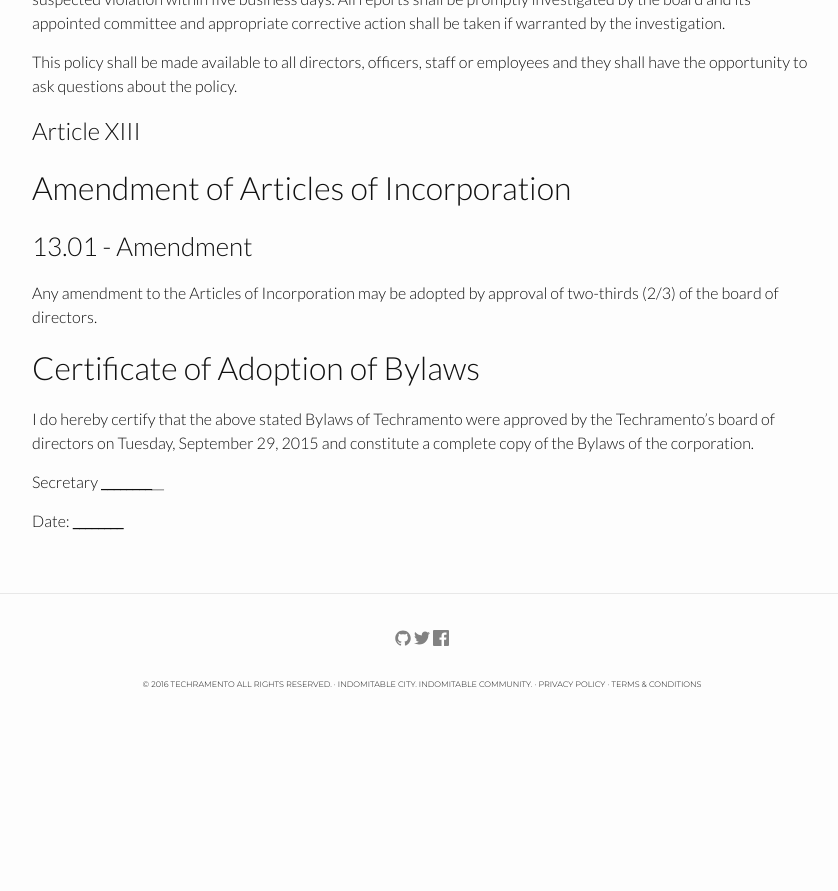
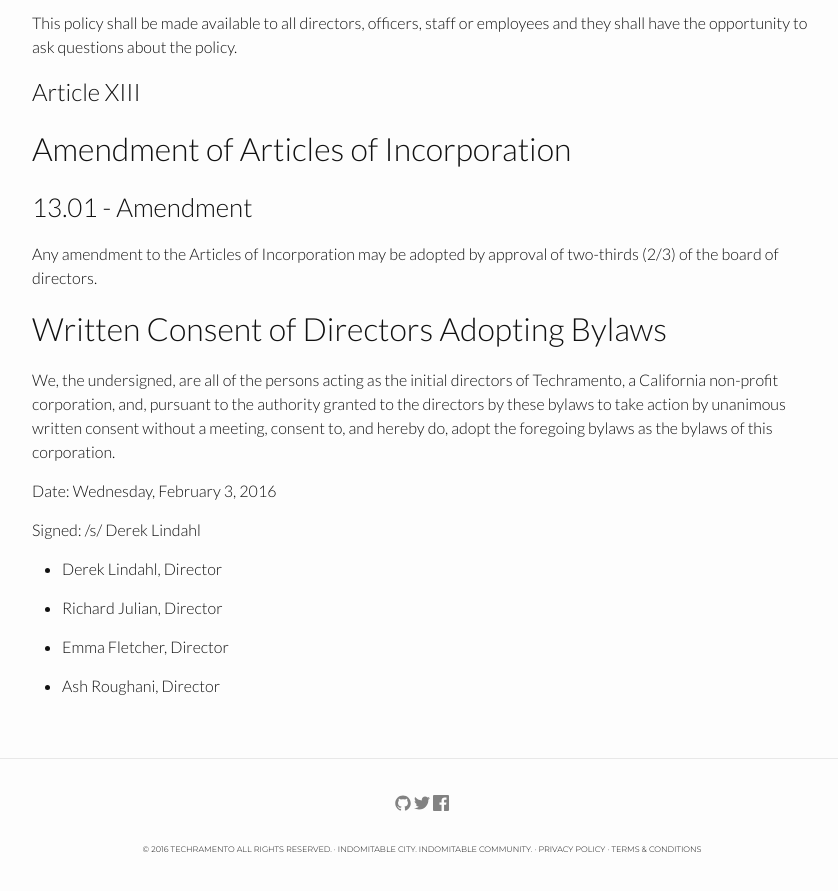
Before and after one commit to techramento/techramento.github.io, a Jekyll site: the page built from BYLAWS.md, in a window 1280 px wide and 900 px high, scrolled down 17198 px. Shown: the top 891 px of the window, without its empty margins (218-1056 px from the left). Built offline with Jekyll 4.4.1, drawn with Linux system fonts in a browser that asks for light colours; before the commit the page ends 17933 px from its top, so only the background shows below that; some of the changed text lies outside the part shown.

Commit message:
Change adoption consent language
Includes change to "adoption" phrasing as well as programmatically printing
the names of each Officer that agreed to adopt said bylaws.

```diff
--- a/BYLAWS.md
+++ b/BYLAWS.md
@@ -4,11 +4,11 @@
 title: Non-Profit Corporate Bylaws
 permalink: /our_mission/bylaws/
 stylesheet: bylaws
-adopted_at: 2015-09-29
+adopted_at: 2016-02-03
 ---
 
-**NOTE:** These {{ page.title }} are a placeholder and have not yet been reviewed nor
-adopted.
+{% assign initial_board_members = site.data.board_of_directors | where:'initial_member',true %}
+{% assign presidents = initial_board_members | where:'title','President' %}
 
 # Article I
 
@@ -504,10 +504,17 @@
 
 Any amendment to the Articles of Incorporation may be adopted by approval of two-thirds (2/3) of the board of directors.
 
-## Certificate of Adoption of Bylaws
+## Written Consent of Directors Adopting Bylaws
 
-I do hereby certify that the above stated Bylaws of {{ site.legal_title }} were approved by the {{ site.legal_title }}’s board of directors on {{ page.adopted_at | date: '%A, %B %-d, %Y' }} and constitute a complete copy of the Bylaws of the corporation.
+We, the undersigned, are all of the persons acting as the initial directors of {{ site.legal_title }}, a California non-profit corporation, and, pursuant to the authority granted to the directors by these bylaws to take action by unanimous written consent without a meeting, consent to, and hereby do, adopt the foregoing bylaws as the bylaws of this corporation.
 
-Secretary __________________________
+Date: {{ page.adopted_at | date: '%A, %B %-d, %Y' }}
 
-Date: ________________________
+{% for president in presidents %}
+Signed:
+/s/  {{ president.name }}
+{% endfor %}
+
+{% for board_member in initial_board_members %}
+  * {{ board_member.name }}, Director
+{% endfor %}
```
